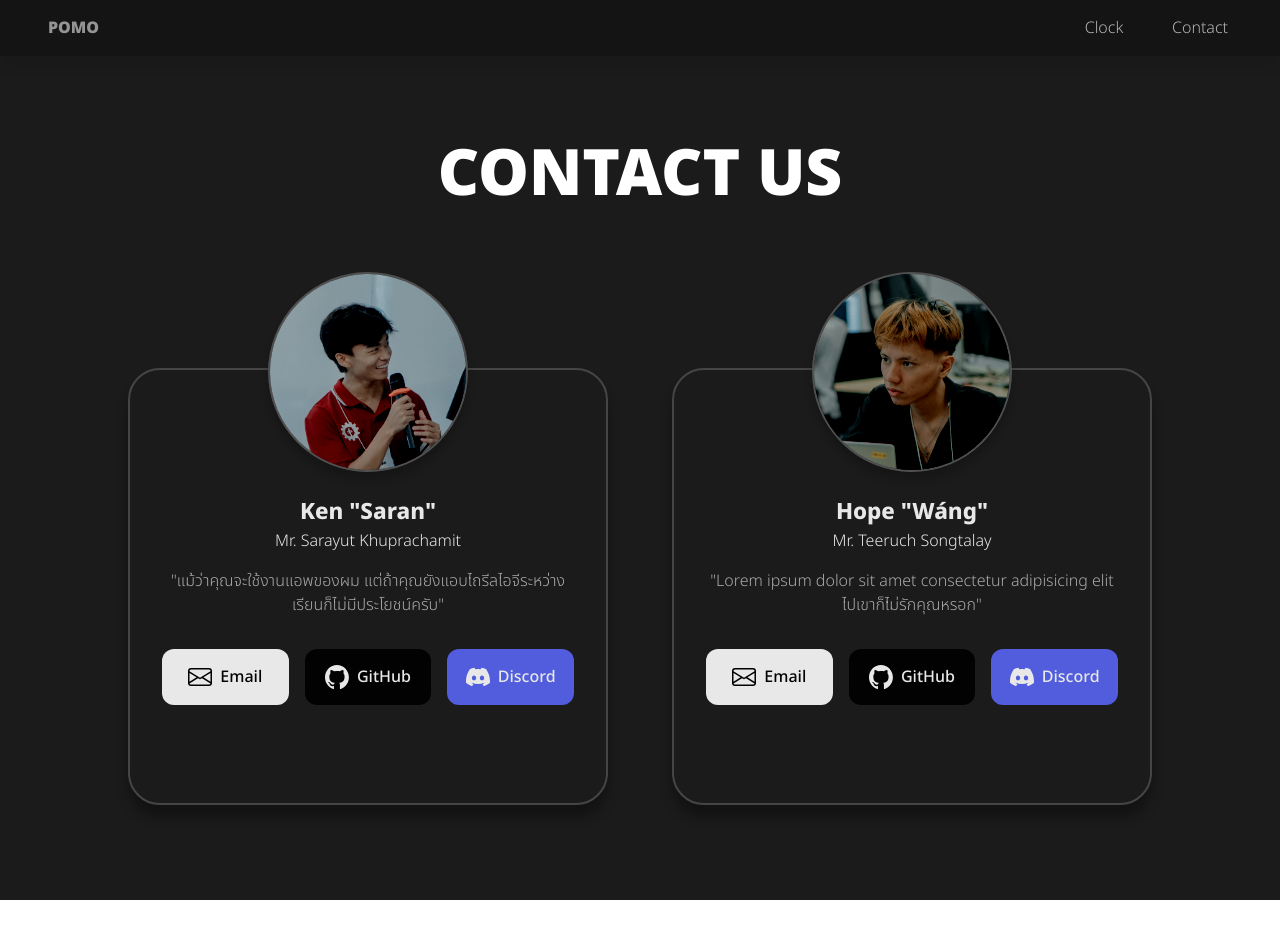
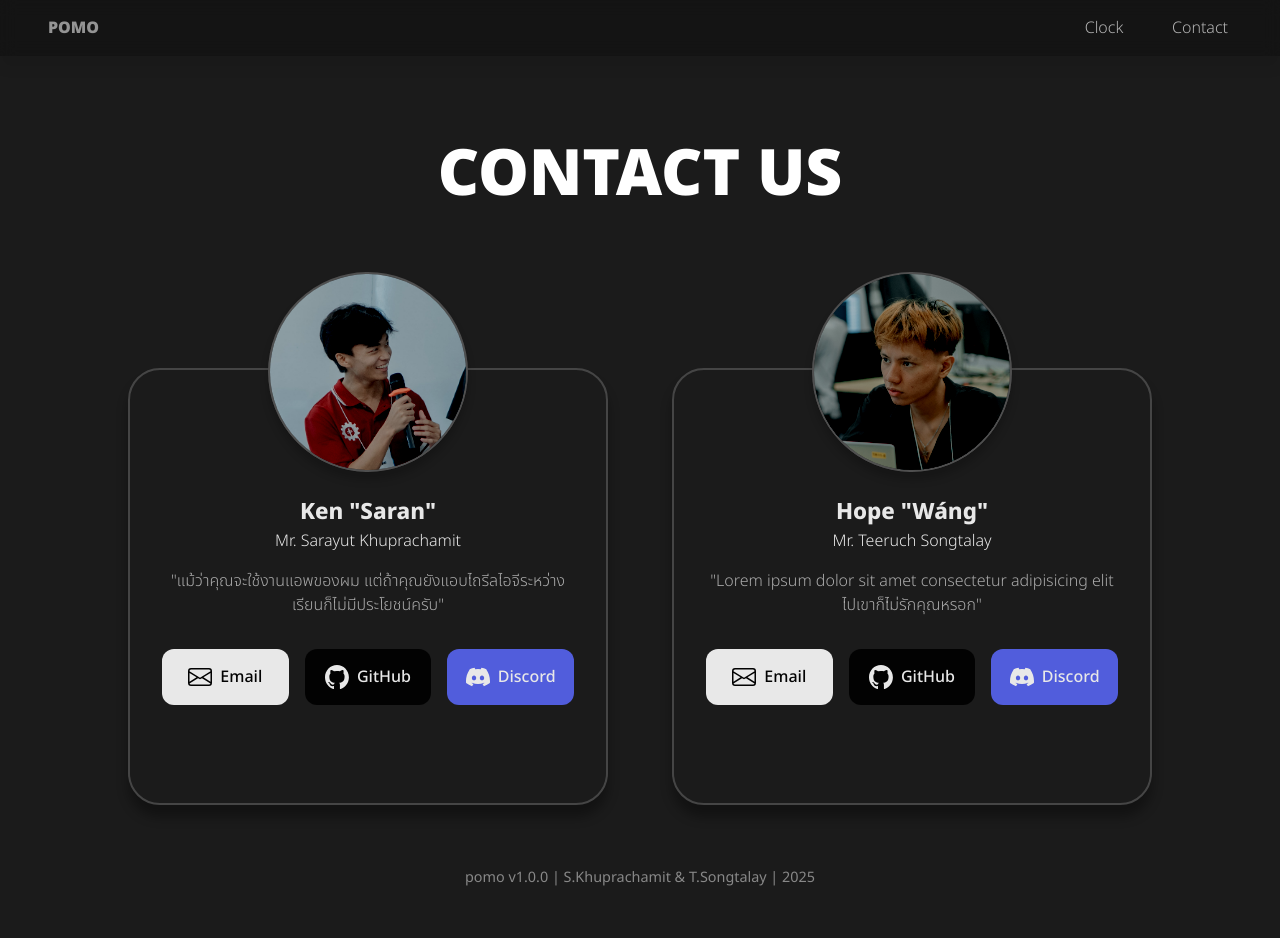
Before and after one commit to kennerskk/pomo, a React (Vite) app in the folder pomo/: page /contact in a window 1280 px wide. Before the commit the page ends 900 px from the top, so only its background shows below. Built offline with nearby package versions, Linux system fonts and the light colour scheme.

Commit message:
Hardcode image fix v2 and version footer

```diff
--- a/pomo/src/components/CountdownCircle.tsx
+++ b/pomo/src/components/CountdownCircle.tsx
@@ -88,7 +88,7 @@ const CountdownCircle: React.FC<Props> = ({
             {!isRunning ? (
                 <button className="btn-start" onClick={onStart}>
                     <img
-                    src="./public/play.svg"
+                    src="/play.svg"
                     alt="Start"
                     height="24"
                     width="24" />
@@ -96,7 +96,7 @@ const CountdownCircle: React.FC<Props> = ({
             ) : isBreak ? (
                 <button className="btn-start" onClick={onSkip}>
                     <img
-                    src="./public/skip.svg"
+                    src="/skip.svg"
                     alt="Skip"
                     height="24"
                     width="24" />
@@ -104,7 +104,7 @@ const CountdownCircle: React.FC<Props> = ({
             ) : (
                 <button className="btn-start" onClick={onStop}>
                     <img
-                    src="./public/pause.svg"
+                    src="/pause.svg"
                     alt="Pause"
                     height="24"
                     width="24" />
--- a/pomo/src/index.css
+++ b/pomo/src/index.css
@@ -425,6 +425,15 @@ nav:hover {
   box-shadow: #00000015 0 4px 4px;
 }
 
+.version-info {
+  text-align: center;
+  padding: 16px 0;
+  font-size: 0.9em;
+  color: #888;
+  -webkit-user-select: none;
+  user-select: none;
+}
+
 /* Responsive */
 @media(max-width: 1000px) {
   .contact-card-container, .contact-card-links, .clock-container {
--- a/pomo/src/pages/Contact.tsx
+++ b/pomo/src/pages/Contact.tsx
@@ -43,7 +43,7 @@ function Contact() {
                 <div className='contact-card'>
                     <div className='contact-card-content'>
                         <img
-                src="./public/ken.jpg"
+                            src="/ken.jpg"
                             alt="Sarayut's Profile"
                             className="profile"
                         />
@@ -55,15 +55,15 @@ function Contact() {
                             </p>
                             <div className='contact-card-links'>
                                 <div className='email' onClick={() => handleCopy("khuprachamitsarayut@gmail.com")}>
-                    <img src="./public/email.svg" alt="Email" width={24} className='links-icon' />
+                                    <img src="/email.svg" alt="Email" width={24} className='links-icon' />
                                     <p className='button'>Email</p>
                                 </div>
                                 <div className='github' onClick={() => window.open("https://github.com/kennerskk")}>
-                    <img src="./public/github.svg" alt="GitHub" width={24} className='links-icon' />
+                                    <img src="/github.svg" alt="GitHub" width={24} className='links-icon' />
                                     <p className='button'>GitHub</p>
                                 </div>
                                 <div className='discord' onClick={() => window.open("https://discord.com/users/1058789159390687363")}>
-                    <img src="./public/discord.svg" alt="Discord" width={24} className='links-icon' />
+                                    <img src="/discord.svg" alt="Discord" width={24} className='links-icon' />
                                     <p className='button'>Discord</p>
                                 </div>
                             </div>
@@ -74,7 +74,7 @@ function Contact() {
                 <div className='contact-card'>
                     <div className='contact-card-content'>
                         <img
-                src="./public/hope.jpg"
+                            src="/hope.jpg"
                             alt="Teeruch's Profile"
                             className="profile"
                         />
@@ -86,15 +86,15 @@ function Contact() {
                             </p>
                             <div className='contact-card-links'>
                                 <div className='email' onClick={() => handleCopy("hopexforwork@gmail.com")}>
-                    <img src="./public/email.svg" alt="Email" width={24} className='links-icon' />
+                                    <img src="/email.svg" alt="Email" width={24} className='links-icon' />
                                     <p className='button'>Email</p>
                                 </div>
                                 <div className='github' onClick={() => window.open("https://github.com/hxpehophopv2")}>
-                    <img src="./public/github.svg" alt="GitHub" width={24} className='links-icon' />
+                                    <img src="/github.svg" alt="GitHub" width={24} className='links-icon' />
                                     <p className='button'>GitHub</p>
                                 </div>
                                 <div className='discord' onClick={() => window.open("https://discord.com/users/480689836085477377")}>
-                    <img src="./public/discord.svg" alt="Discord" width={24} className='links-icon' />
+                                    <img src="/discord.svg" alt="Discord" width={24} className='links-icon' />
                                     <p className='button'>Discord</p>
                                 </div>
                             </div>
@@ -107,6 +107,11 @@ function Contact() {
             <div className={`copied ${copied ? 'show' : ''}`}>
                 Email copied to clipboard!
             </div>
+
+            {/* Footer */}
+            <footer className="version-info">
+                <p>pomo v1.0.0 | S.Khuprachamit & T.Songtalay | 2025</p>
+            </footer>
         </div>
     );
 }
```
Lines whose indentation alone changed are shown as unchanged.
